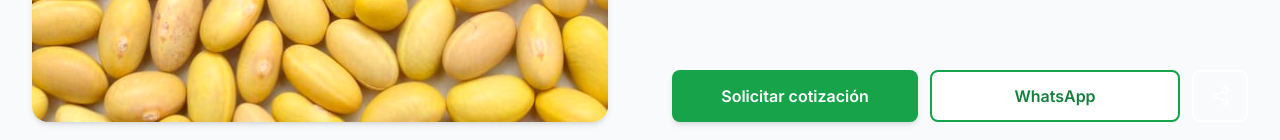
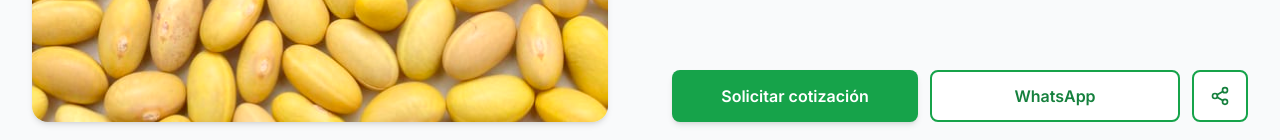
Before and after one commit to gonzalo-droid/agrosalas_peru_app, a Next.js app: page /catalogo/frejol-canario in a window 1280 px wide. Shown: the part 812-952 px from the top of the page. Built offline with nearby package versions, Linux system fonts and the light colour scheme.

Commit message:
fix(share): use btn-secondary on light bg, handle clipboard errors

```diff
--- a/src/app/catalogo/[id]/ProductDetailClient.tsx
+++ b/src/app/catalogo/[id]/ProductDetailClient.tsx
@@ -52,9 +52,13 @@ export function ProductDetailClient({ product, related }: Props) {
         if (err instanceof Error && err.name !== "AbortError") throw err;
       }
     } else {
-      await navigator.clipboard.writeText(url);
-      setCopied(true);
-      setTimeout(() => setCopied(false), 2000);
+      try {
+        await navigator.clipboard.writeText(url);
+        setCopied(true);
+        setTimeout(() => setCopied(false), 2000);
+      } catch {
+        // clipboard not available (HTTP or sandboxed context)
+      }
     }
   };
 
@@ -171,7 +175,7 @@ export function ProductDetailClient({ product, related }: Props) {
                 </a>
                 <button
                   onClick={handleShare}
-                  className="btn-outline-white shrink-0 px-4 justify-center"
+                  className="btn-secondary shrink-0 px-4 justify-center"
                   aria-label={t("detail.share")}
                 >
                   {copied ? <Check className="w-5 h-5" /> : <Share2 className="w-5 h-5" />}
```
